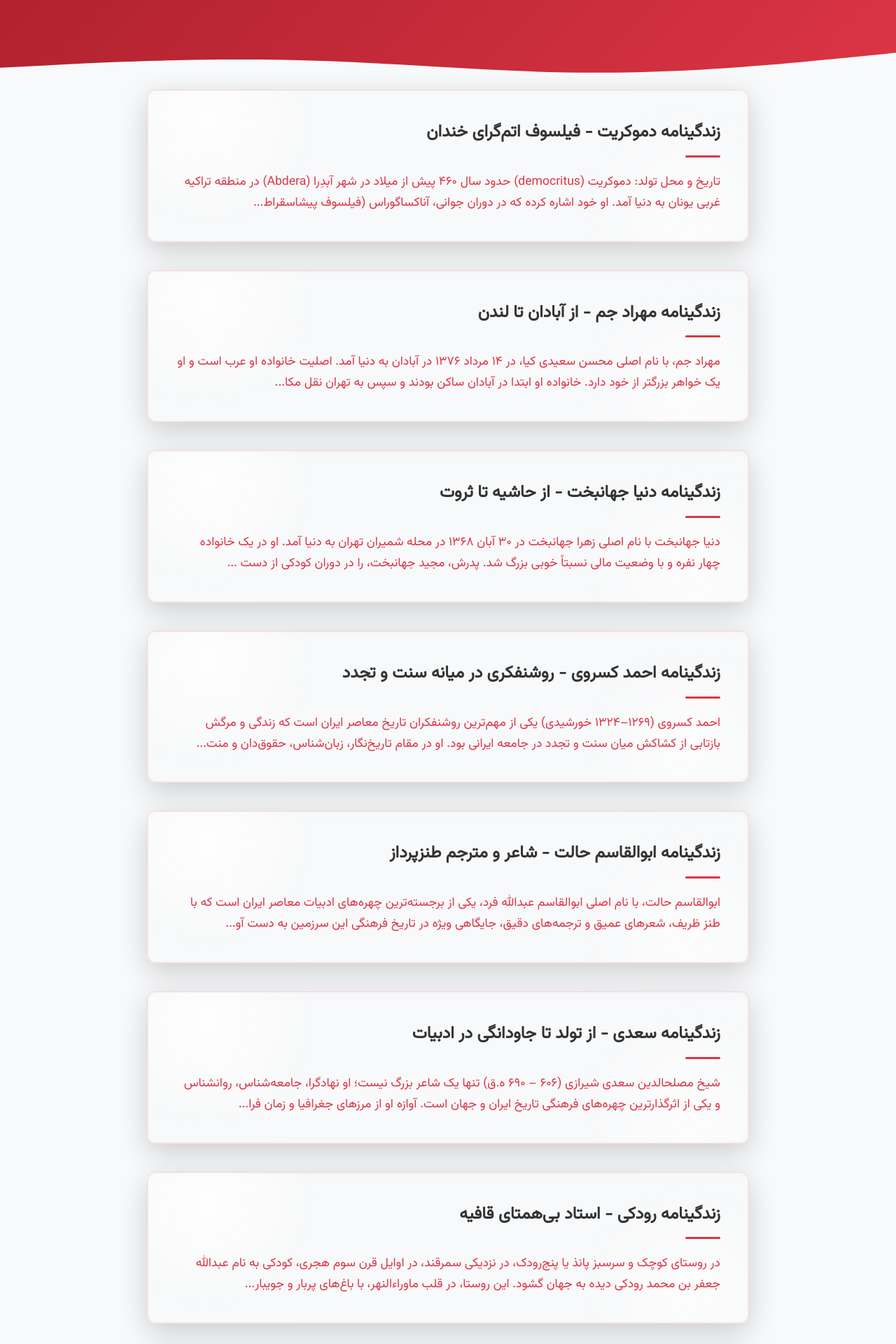
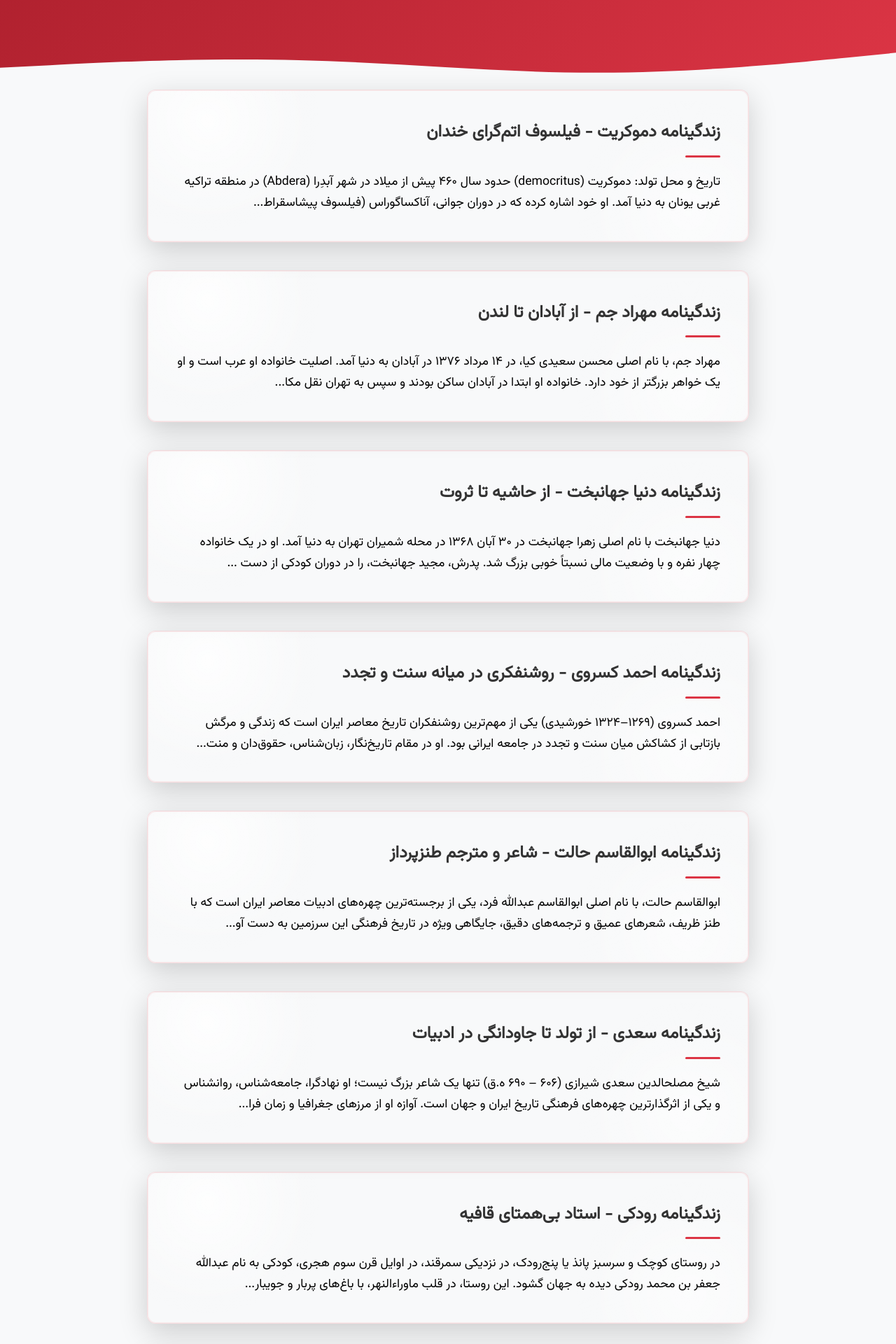
Before and after one commit to darkblog/darkblog.github.io, a Jekyll site: the page built from index.html, in a window 1280 px wide. Shown: the part 317-2237 px from the top of the page at 70% size. Built offline with Jekyll 4.4.1, drawn with Linux system fonts in a browser that asks for light colours.

Commit message:
Update index.html

```diff
--- a/index.html
+++ b/index.html
@@ -225,19 +225,19 @@ layout: null
         .post-excerpt {
             font-size: 1.1rem;
             line-height: 1.7;
-            color: var(--text-secondary);
+            color: #000000;
             position: relative;
             z-index: 1;
         }
 
         .post-excerpt a {
-            color: var(--link-color);
+            color: #000000;
             text-decoration: none;
         }
 
         .post-excerpt a:hover {
-            color: var(--link-hover-color);
-            text-decoration: underline;
+            color: #000000;
+            text-decoration: none;
         }
 
         .post-card {
```
